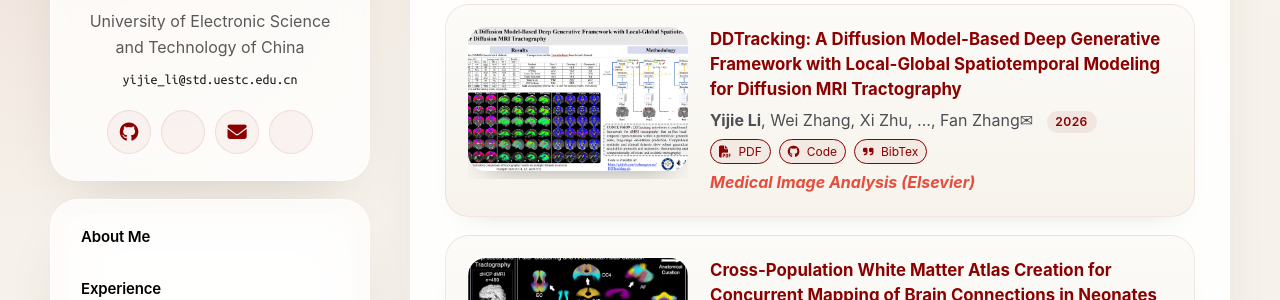
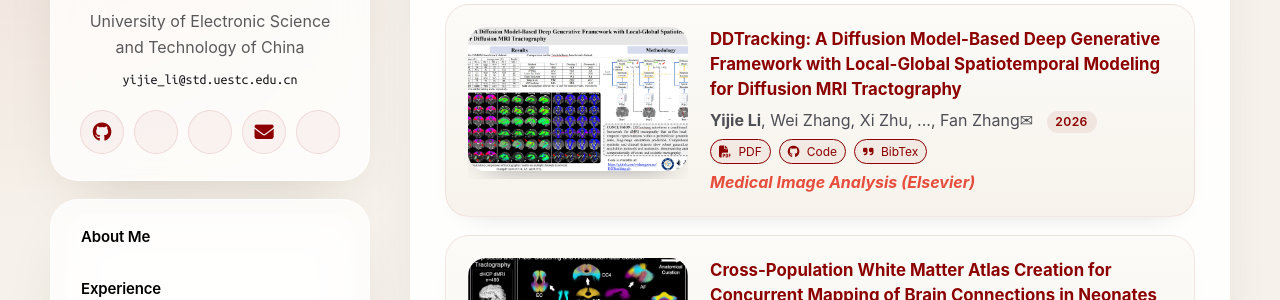
Before and after one commit to yishengpoxiao/yishengpoxiao.github.io, a Jekyll site: the page built from all-publications.md, in a window 1280 px wide. Shown: the part 281-581 px from the top of the page. Built offline with Jekyll 4.4.1, drawn with Linux system fonts in a browser that asks for light colours; a style sheet for code colours, icons or effects is not loaded.

Commit message:
2026-4-29 update orcid

```diff
--- a/_config.yml
+++ b/_config.yml
@@ -33,6 +33,12 @@
       platform: "Google Scholar",
       url: "https://scholar.google.com/citations?user=5beXu1kAAAAJ",
       icon: "ai ai-google-scholar",
+      font_size: "1.3rem",
+    }
+  - {
+      platform: "ORCID",
+      url: "https://orcid.org/0009-0002-4563-4173",
+      icon: "ai ai-orcid",
       font_size: "1.3rem",
     }
   # - {
```
